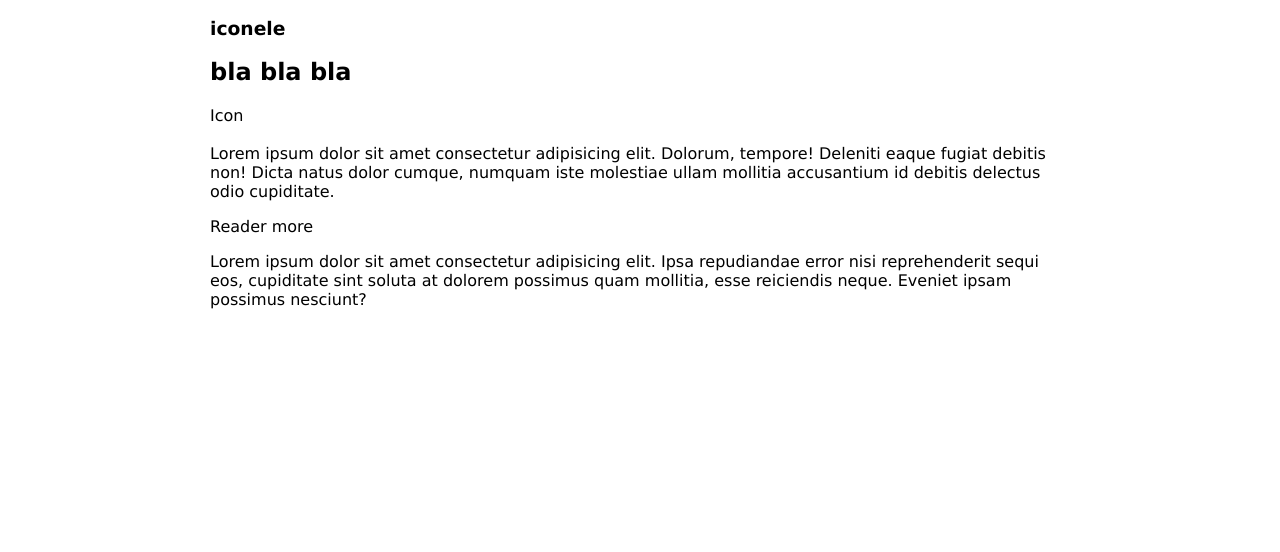
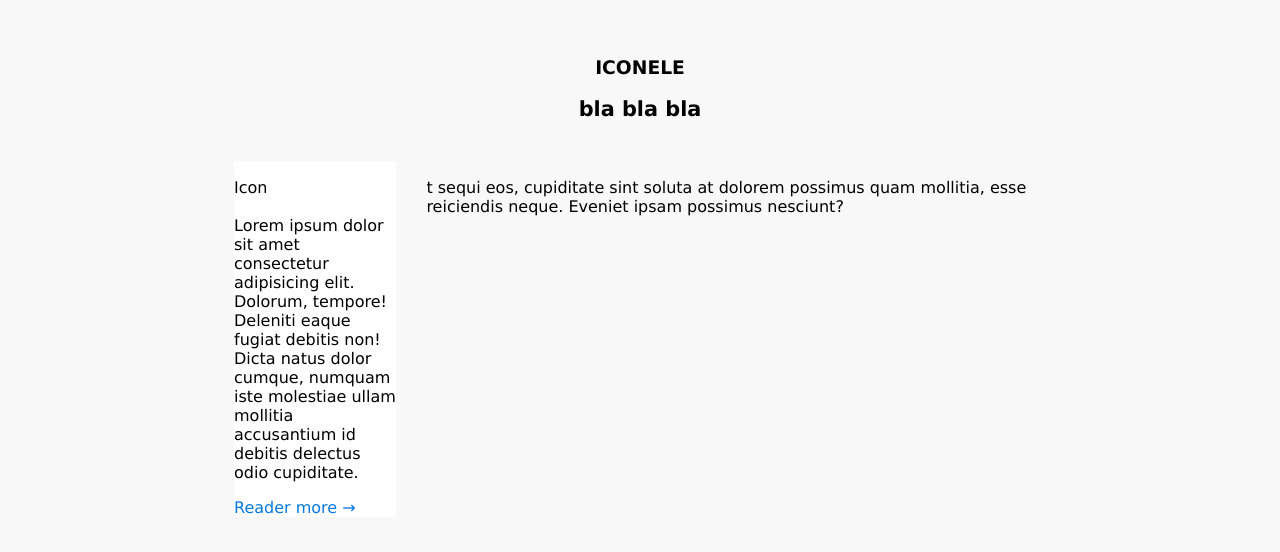
Before and after one commit to lauramano/HTML10_flex, a plain HTML site: page pr1/index.html in a window 1280 px wide. Shown: the part 88-640 px from the top of the page. Drawn offline with Linux system fonts and the light colour scheme.

Commit message:
conteiner_1

```diff
--- a/pr1/index.html
+++ b/pr1/index.html
@@ -25,10 +25,10 @@
     <div class="conteiner">
       <h1>hlex</h1>
     </div>
-    <section class="services-section">
+    <section class="services-section section">
       <div class="conteiner">
-        <h3>iconele</h3>
-        <h2>bla bla bla</h2>
+        <h3 class="section-subtitle">iconele</h3>
+        <h2 class="section-title">bla bla bla</h2>
         <conteiner class="services-card">
           <!-- korteles pradzia -->
           <div class="card">
@@ -40,15 +40,13 @@
               cumque, numquam iste molestiae ullam mollitia accusantium id
               debitis delectus odio cupiditate.
             </p>
-            <a href="#" class="card-link">Reader more</a>
+            <a href="#" class="card-link">Reader more &rarr;</a>
           </div>
           <!-- korteles pabaiga -->
           <p class="services-footer1"></p>
           <p>
-            Lorem ipsum dolor sit amet consectetur adipisicing elit. Ipsa
-            repudiandae error nisi reprehenderit sequi eos, cupiditate sint
-            soluta at dolorem possimus quam mollitia, esse reiciendis neque.
-            Eveniet ipsam possimus nesciunt?
+            t sequi eos, cupiditate sint soluta at dolorem possimus quam
+            mollitia, esse reiciendis neque. Eveniet ipsam possimus nesciunt?
           </p>
         </conteiner>
       </div>
--- a/pr1/style.css
+++ b/pr1/style.css
@@ -1,7 +1,21 @@
+/* ---- comman section ------------- */
 body {
-  /* background-color: blue; */
-  margin: 0;
+  background-color: #f8f8f8;
 }
+.section {
+  padding-top: 3%;
+  padding-bottom: 4%;
+}
+.section-subtitle {
+  text-transform: uppercase;
+  text-align: center;
+  size: 12px;
+}
+.section-title {
+  text-align: center;
+  font-size: 1.3rem;
+}
+
 .header {
   background-color: #0779e4;
   color: #fff;
@@ -25,3 +39,20 @@ body {
 .nav-link:hover {
   background-color: aqua;
 }
+
+/* / header ---------------------------- */
+/* services sektion ----- */
+.services-card {
+  display: flex;
+  margin-bottom: 2rem;
+  padding: 1.5em;
+  gap: 15px;
+}
+.services-card .card {
+  background-color: #fff;
+  flex-basis: 33%;
+}
+.card-title,
+.card-link {
+  color: #0779e4;
+}
```
